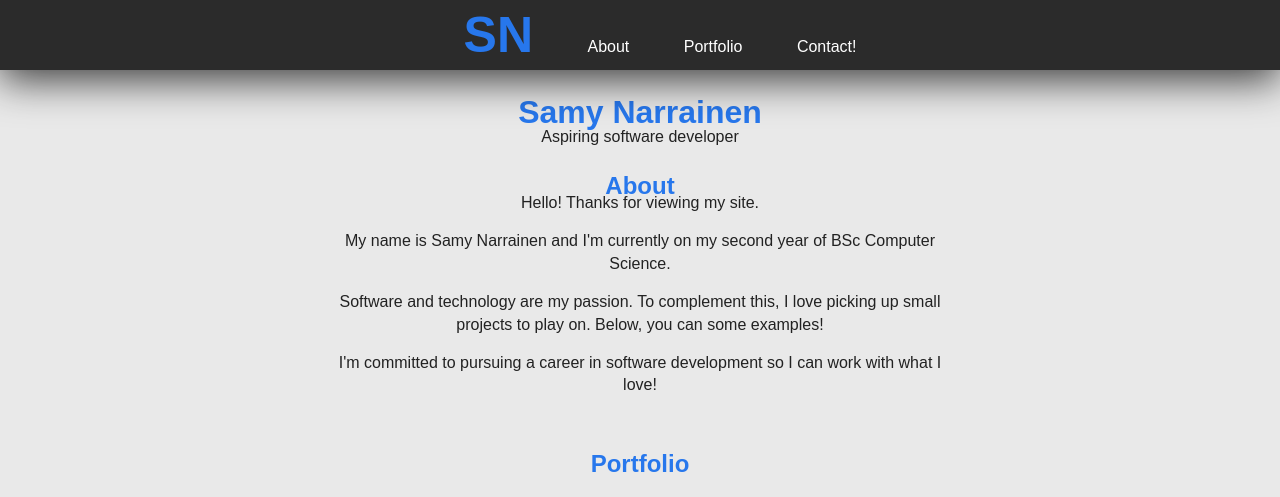
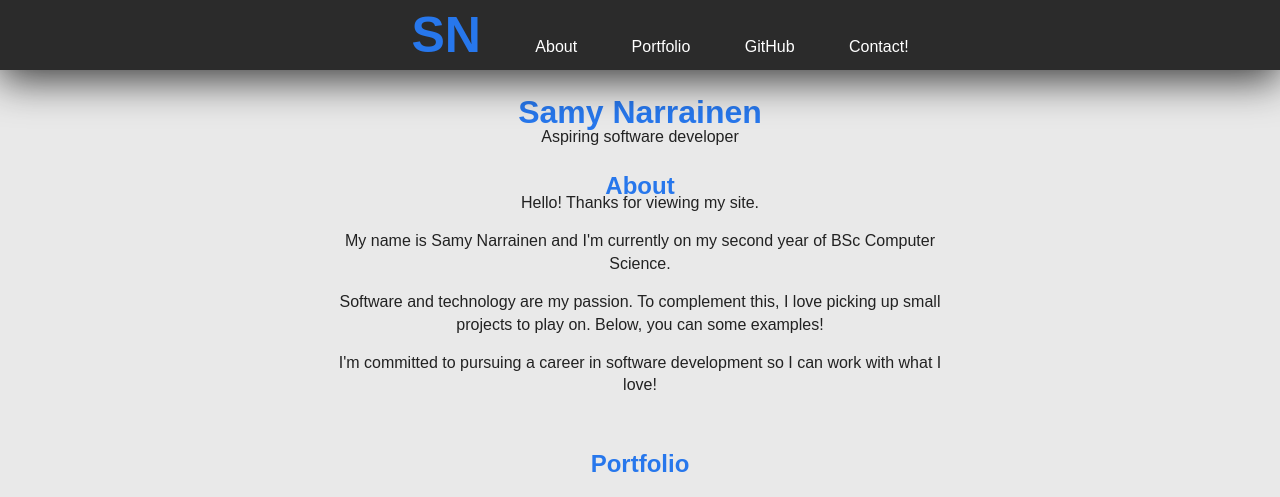
Before and after one commit to SamyNarrainen/SamyNarrainen.github.io, a plain HTML site: page index.html in a window 1280 px wide. Shown: the top 497 px of the page. Drawn offline with nearby package versions, Linux system fonts and the light colour scheme.

Commit message:
Added link to GitHub account in the header

```diff
--- a/index.html
+++ b/index.html
@@ -35,6 +35,7 @@
         				<li id="headerTitle">SN</li>
         				<li><a href="#wrapper">About</a></li>
         				<li><a href="#footerWrapper">Portfolio</a></li>
+                        <li><a href="https://github.com/SamyNarrainen">GitHub</a></li>
         				<li><a href="mailto:samynarrainen@gmail.com" title="Feel free to ask me anything!">Contact!</a></li>
         			</ul>
         		</div>
```
